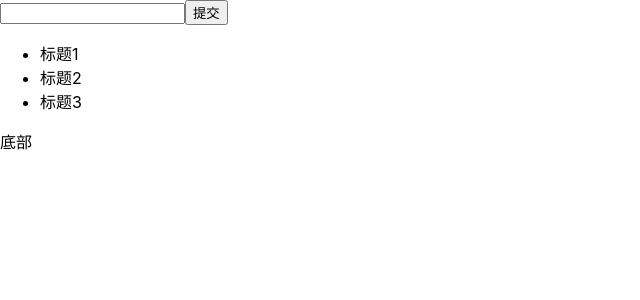
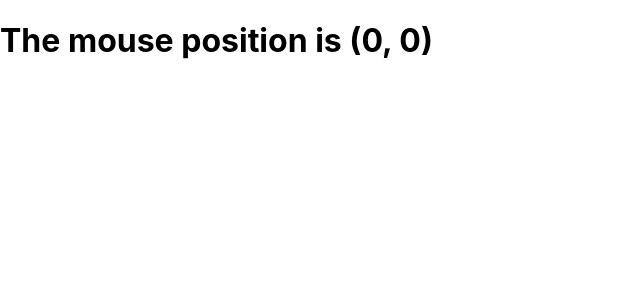
Before and after one commit to cseve123/Frame, a React (Create React App) app in the folder React/: page / in a window 1280 px wide. Shown: the top 300 px of the page, without its empty margins (0-640 px from the left). Built offline with nearby package versions, Linux system fonts and the light colour scheme.

Commit message:
HOC Render Props

```diff
--- a/React/src/App.js
+++ b/React/src/App.js
@@ -1,11 +1,11 @@
-import BaseUse from './components/baseUse/index'
-// import AdvancedUse from './components/advancedUse/index'
+// import BaseUse from './components/baseUse/index'
+import AdvancedUse from './components/advancedUse/index'
 
 function App() {
   return (
     <div className="App">
-      <BaseUse />
-      {/* <AdvancedUse /> */}
+      {/* <BaseUse /> */}
+      <AdvancedUse />
     </div>
   );
 }
--- /dev/null
+++ b/React/src/components/advancedUse/HOCUse.js
@@ -0,0 +1,33 @@
+import React from 'react';
+
+// 高阶组件
+const HOCUse = (Component) => {
+    class HOCUseComponent extends React.Component {
+        constructor(props){
+            super(props)
+            this.state = {x: 0, y: 0}
+        }
+        handleMouseMove = (event) =>{
+            this.setState({
+                x: event.clientX,
+                y: event.clientY
+            })
+        }
+        render() {
+            return <div style={{height: '500px'}} onMouseMove={this.handleMouseMove}>
+                {/* 1.透传所有的props 2，增加了mouse属性 */}
+                <Component {...this.props} mouse={this.state} />
+            </div>
+        }
+    }
+    return HOCUseComponent
+}
+
+const UseApp = (props) => {
+    const {x, y} = props.mouse // 接收mouse属性
+    return <div style={{height:'500px'}}>
+        <h1>The mouse position is ({x}, {y})</h1>
+    </div>
+}
+
+export default HOCUse(UseApp)
--- /dev/null
+++ b/React/src/components/advancedUse/RenderProps.js
@@ -0,0 +1,33 @@
+import React from 'react';
+import PropTypes from 'prop-types'
+
+class Mouse extends React.Component {
+    constructor(props) {
+        super(props)
+        this.state = {x: 0, y: 0}
+    }
+    handleMouseMove = (event) => {
+        this.setState({
+            x: event.clientX,
+            y: event.clientY
+        })
+    }
+    render(){
+        return (<div style={{height: '500px'}} onMouseMove={this.handleMouseMove}>
+            {/* 将当前 state作为props，传递给render（render是函数组件） */}
+            {this.props.render(this.state)}
+        </div>)
+    }
+}
+Mouse.propTypes = {
+    render: PropTypes.func.isRequired
+}
+const RenderProps = (props) => (
+    <div style={{height: '500px'}}>
+        <Mouse render={
+            // render是一个函数组件
+            ({x, y}) => <h1>The mouse position is ({x}, {y})</h1>
+        } />
+    </div>
+)
+export default RenderProps
--- a/React/src/components/advancedUse/index.js
+++ b/React/src/components/advancedUse/index.js
@@ -2,7 +2,9 @@
 // import UncontrolledUse from './UncontrolledUse'
 // import PortalUse from './PortalUse'
 // import ContextUse from './ContextUse'
-import LazyUse from './LazyUse'
+// import LazyUse from './LazyUse'
+// import HOCUse from './HOCUse'
+import RenderPorps from './RenderProps'
 
 class AdvancedUse extends Component {
     render () {
@@ -10,7 +12,9 @@
             {/* <UncontrolledUse /> */}
             {/* <PortalUse /> */}
             {/* <ContextUse /> */}
-            <LazyUse />
+            {/* <LazyUse /> */}
+            {/* <HOCUse /> */}
+            <RenderPorps />
         </div>
     }
 }
```
